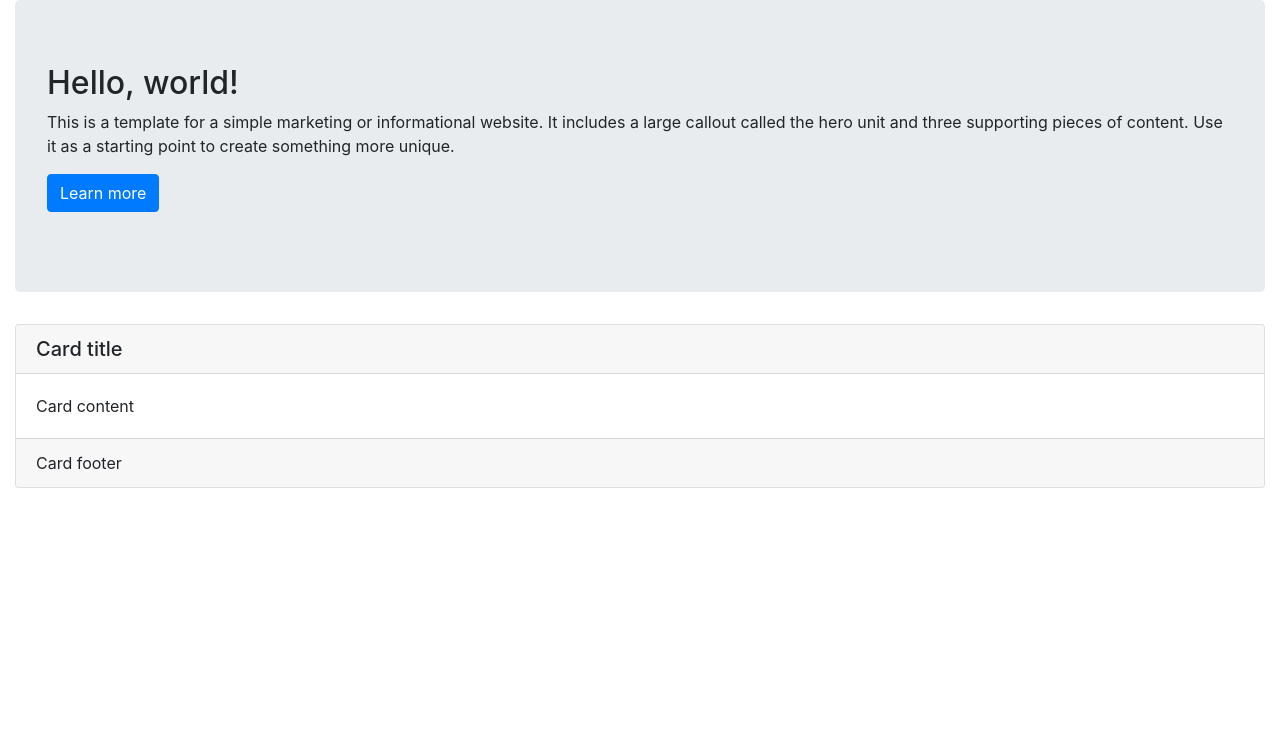
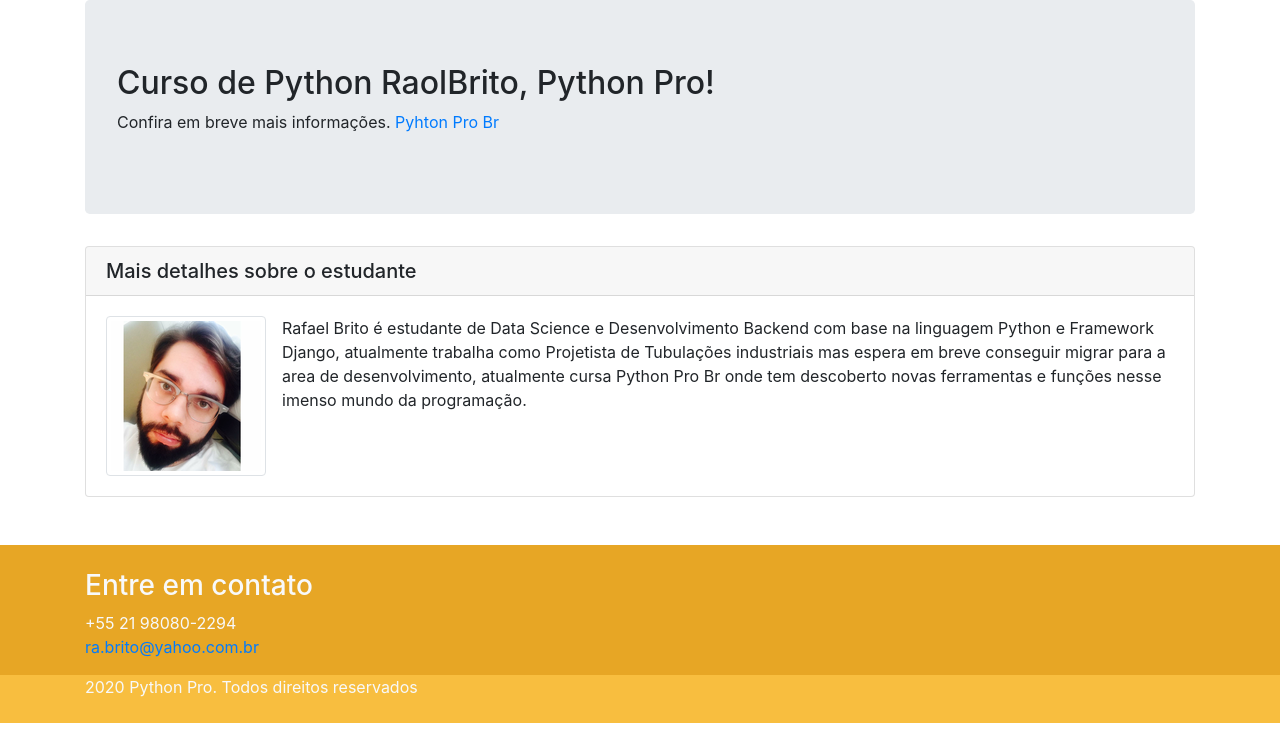
Before and after one commit to raolbrito/curso-django-rb, a Django app: template pypro/base/templates/base/home.html in a window 1280 px wide. Shown: the part 56-800 px from the top of the page. Run offline with Django 3.2, Linux system fonts and the light colour scheme; the template is opened without the code that fills it, so the values that code supplies are empty; some libraries are stand-ins or nearby versions.

Commit message:
Configurando landing page
25

```diff
--- a/pypro/base/static/css/style.css
+++ b/pypro/base/static/css/style.css
@@ -1 +1,7 @@
-# Empty CSS file for your own CSS
+.main-footer{
+    background-color: #e7a625;
+}
+
+.rights{
+    background-color: #f8be3f;
+}
--- a/pypro/base/templates/base/home.html
+++ b/pypro/base/templates/base/home.html
@@ -10,7 +10,7 @@
 
     <meta name="description" content="Pagina do Curso Python Pro">
     <meta name="author" content="Raol Brito">
-
+    <link rel="icon" type="image/png" href="{% static 'img/favicon.png' %}" />
     <link href="{% static 'css/bootstrap.min.css' %}" rel="stylesheet">
     <link href="{% static 'css/style.css' %}" rel="stylesheet">
     <script src="{% static 'js/jquery.min.js' %}"></script>
@@ -20,7 +20,7 @@
   </head>
   <body>
   <nav class="navbar navbar-expand-lg navbar-dark bg-dark">
-   <a class="navbar-brand" href="{% url 'home' %}">Python Pro</a>
+   <a class="navbar-brand" href="{% url 'base:home' %}">Python Pro</a>
   <button class="navbar-toggler" type="button" data-toggle="collapse" data-target="#navbarSupportedContent" aria-controls="navbarSupportedContent" aria-expanded="false" aria-label="Toggle navigation">
     <span class="navbar-toggler-icon"></span>
   </button>
@@ -32,34 +32,37 @@
   </div>
 </nav>
 
-    <div class="container-fluid">
+    <div class="container">
 	<div class="row">
 		<div class="col-md-12">
 
 			<div class="jumbotron">
 				<h2>
-					Hello, world!
+					Curso de Python RaolBrito, Python Pro!
 				</h2>
 				<p>
-					This is a template for a simple marketing or informational website. It includes a large callout called the hero unit and three supporting pieces of content. Use it as a starting point to create something more unique.
+					Confira em breve mais informações.
+                    <a href="https://www.python.pro.br/" target="_blank" > Pyhton Pro Br</a>
 				</p>
 				<p>
-					<a class="btn btn-primary btn-large" href="#">Learn more</a>
-				</p>
 			</div>
 			<div class="row">
 				<div class="col-md-12">
 					<div class="card">
 						<h5 class="card-header">
-							Card title
+							Mais detalhes sobre o estudante
 						</h5>
 						<div class="card-body">
 							<p class="card-text">
-								Card content
+								<img src="{% static 'img/rb.png' %}" alt="foto de Rafael Brito"
+                                     class="img-thumbnail float-left mr-3"/>
+                                Rafael Brito é estudante de Data Science e Desenvolvimento Backend
+                                com base na linguagem Python e Framework Django, atualmente trabalha
+                                como Projetista de Tubulações industriais mas espera em breve conseguir
+                                migrar para a area de desenvolvimento, atualmente cursa Python Pro Br
+                                onde tem descoberto novas ferramentas e funções nesse imenso mundo da programação.
+
 							</p>
-						</div>
-						<div class="card-footer">
-							Card footer
 						</div>
 					</div>
 				</div>
@@ -68,6 +71,36 @@
 	</div>
 </div>
 
+  <footer class="main-footer mt-5 pt-4 text-light">
+      <div class="container">
+          <div class="row">
+              <div class="col">
+
+              </div>
+          </div>
+      </div>
+          <div class="container">
+          <div class="row">
+              <div class="col">
+                  <h3>Entre em contato</h3>
+                  <address>
+                    +55 21 98080-2294
+                    <br/>
+                    <a href="mailto:ra.brito@yahoo.com.br">ra.brito@yahoo.com.br</a>
+                  </address>
+              </div>
+          </div>
+      </div>
+      <div class="rights pb-4">
+       <div class="container">
+          <div class="row">
+              <div class="col">
+                  {% now 'Y' %} Python Pro. Todos direitos reservados
+              </div>
+          </div>
+       </div>
+      </div>
+  </footer>
 
   </body>
 </html>
--- /dev/null
+++ b/pypro/base/urls.py
@@ -0,0 +1,8 @@
+from django.urls import path
+
+from pypro.base.views import home
+
+app_name='base'
+urlpatterns = [
+    path('', home, name='home'),
+]
--- a/pypro/urls.py
+++ b/pypro/urls.py
@@ -17,11 +17,10 @@ from django.conf import settings
 from django.contrib import admin
 from django.urls import path, include
 
-from pypro.base.views import home
 
 urlpatterns = [
     path('admin/', admin.site.urls),
-    path('home', home, name='home'),
+    path('', include('pypro.base.urls')),
 ]
 
 if settings.DEBUG:
```
Also changed, not shown: pypro/base/tests/test_home.py (+2 -2 lines), pypro/base/static/img/favicon.png (added), pypro/base/static/img/rb.png (added).
